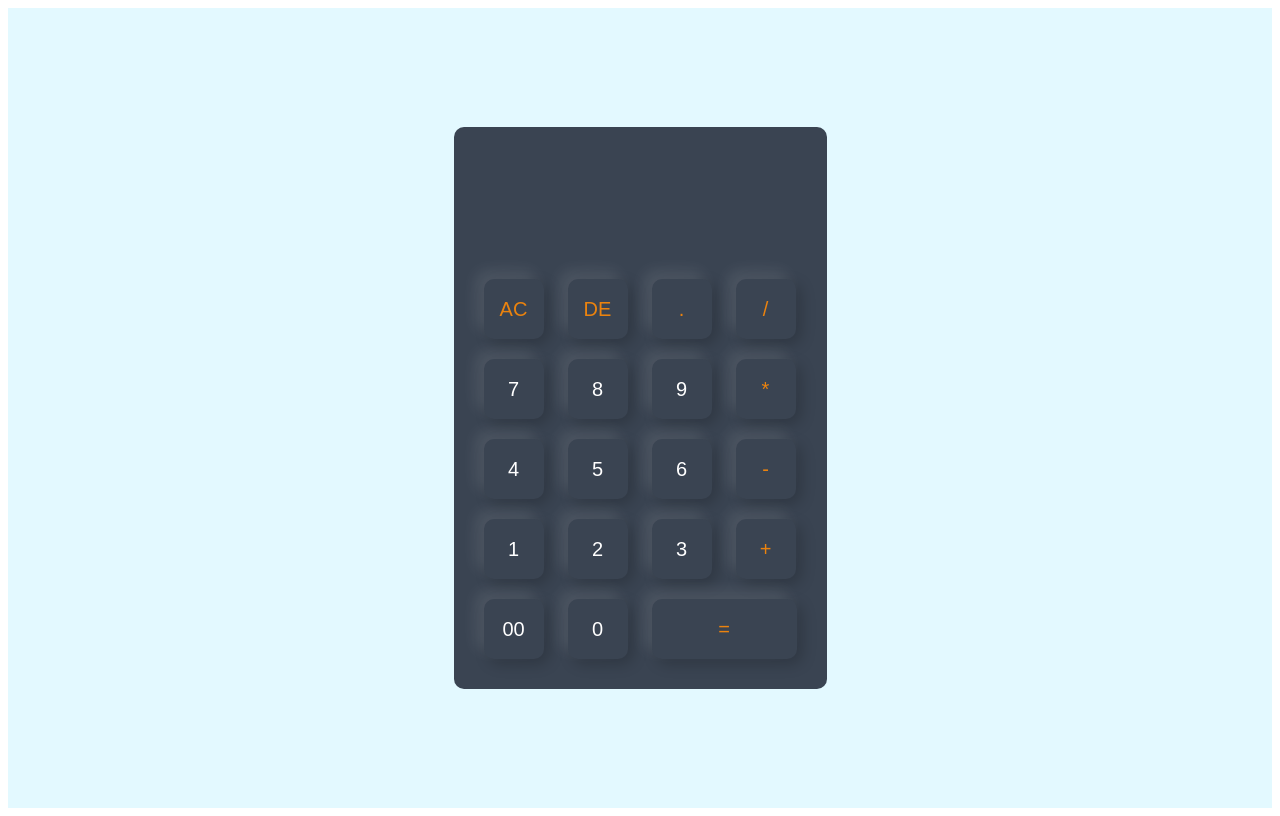
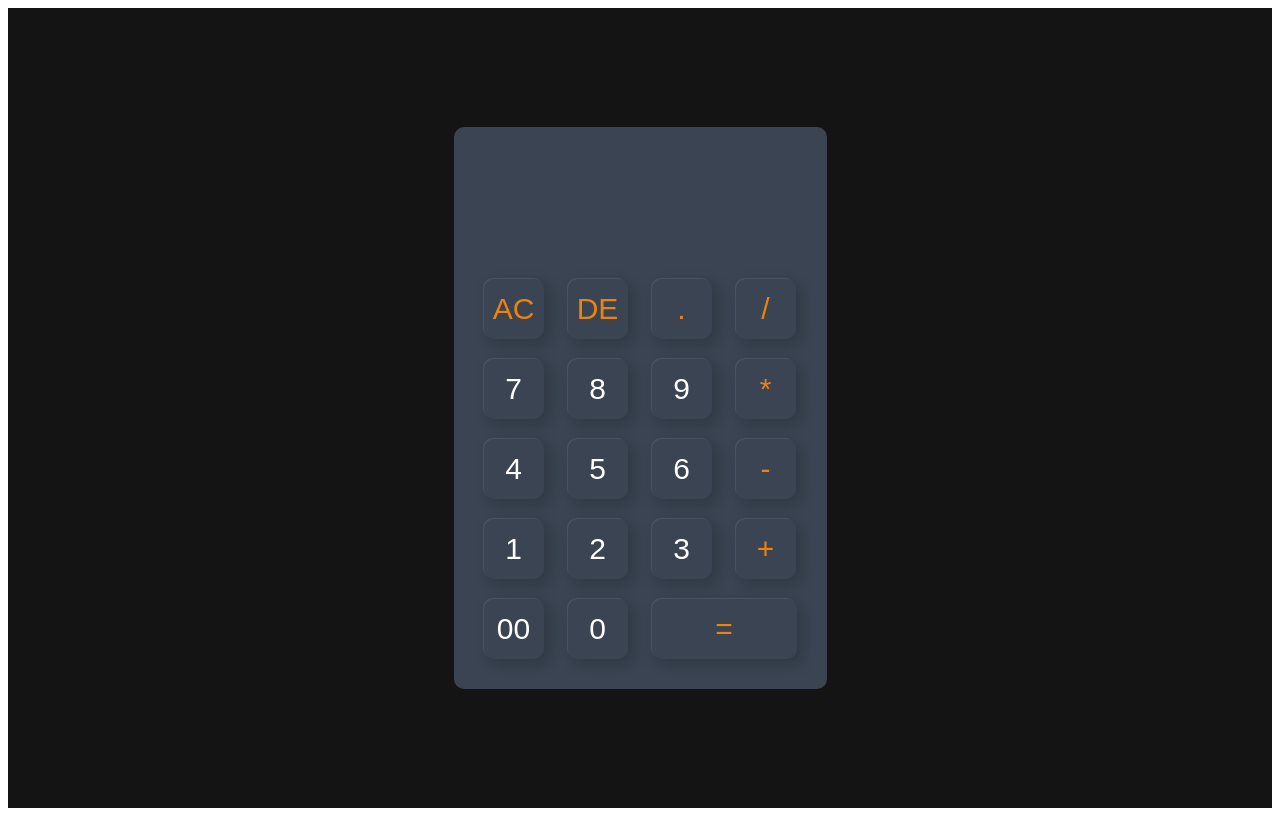
Before and after one commit to walson6/Calculator, a plain HTML site: page index.html in a window 1280 px wide. Drawn offline with Linux system fonts and the light colour scheme.

Commit message:
Update style.css

```diff
--- a/style.css
+++ b/style.css
@@ -1,7 +1,7 @@
 .container{
     width: 100%;
     height: 100vh;
-    background: #e3f9ff;
+    background: #141414;
     /* Vertical centering */
     align-items: center;
     /* Creates flex container */
@@ -27,9 +27,9 @@
     height: 60px;
     /* Smooths the edges */
     border-radius: 10px;
-    box-shadow: -8px -8px 15px rgba(255, 255, 255, 0.1), 5px 5px 15px rgba(0, 0, 0, 0.2);
+    box-shadow: -1px -1px 1px rgba(255, 255, 255, 0.1), 5px 5px 15px rgba(0, 0, 0, 0.2);
     background: transparent;
-    font-size: 20px;
+    font-size: 30px;
     color: white;
     cursor: pointer;
     /* Spacing between all the buttons */
```
